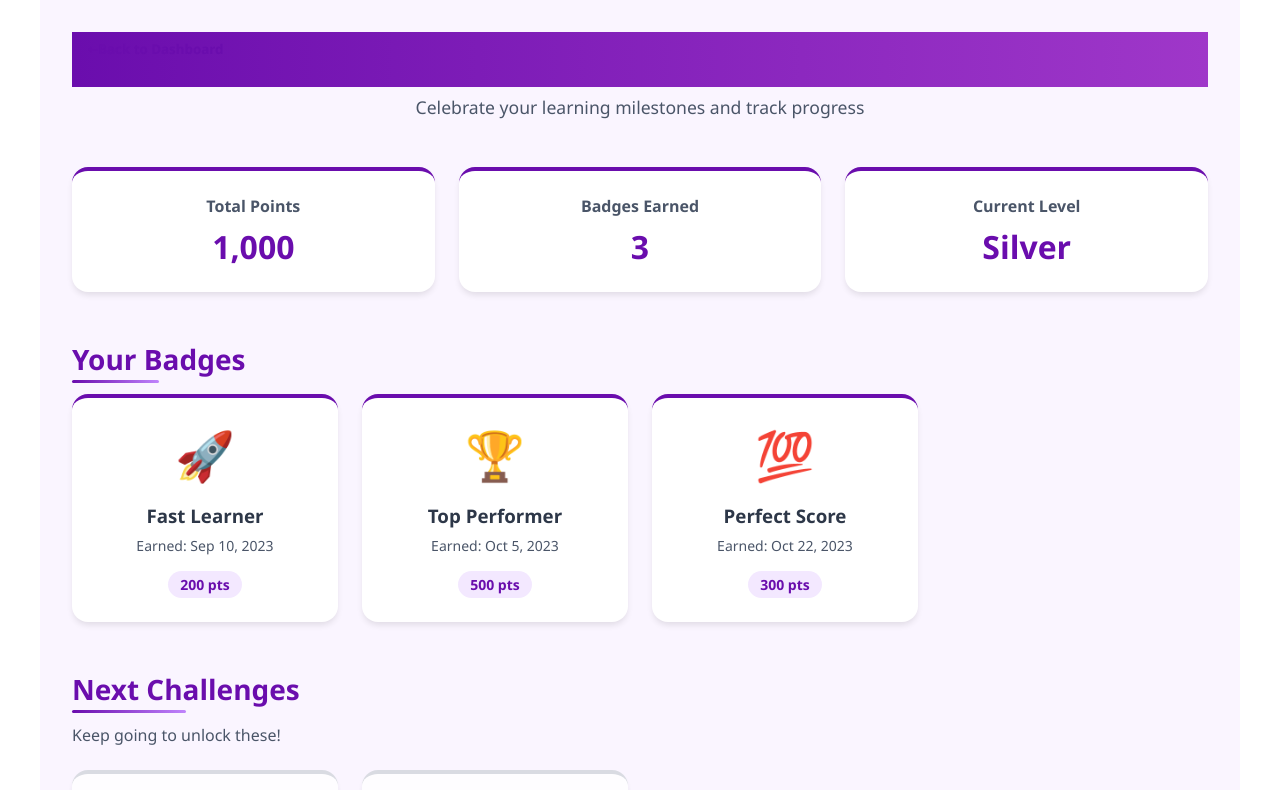
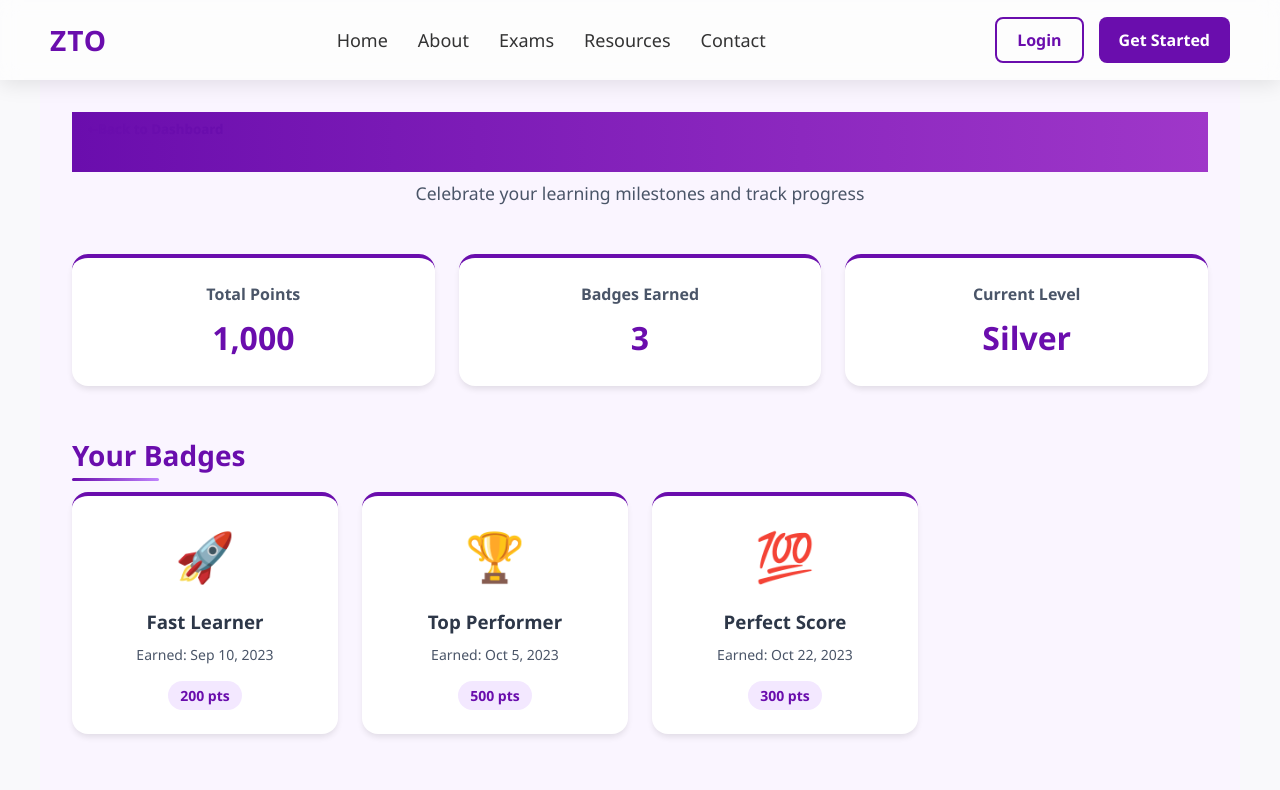
Before and after one commit to Ashishm0511/ztoFrontend, a React (Vite) app: page /rewards in a window 1280 px wide. Shown: the top 790 px of the page. Built offline with nearby package versions, Linux system fonts and the light colour scheme.

Commit message:
Added footer

```diff
--- a/src/App.jsx
+++ b/src/App.jsx
@@ -7,9 +7,9 @@ import About from './pages/About';
 import Home from './pages/Home';
 import Rewards from './pages/Rewards';
 import PastExams from './pages/PastExams';
-// import EnrollExams from './pages/EnrollExams';
+import EnrollExams from './pages/EnrollExams';
 // import CheckResults from './pages/CheckResults';
-// import CardLayout from './pages/Exams';
+import Exams from './pages/Exams';
 
 
 function App() {
@@ -21,11 +21,11 @@ function App() {
           <Route path="/login" element={<Login />} />
           <Route path="/register" element={<Register />} />
           <Route path="/resources" element={<Resources />} />
-          {/* <Route path="/exams" element={<CardLayout/>} /> */}
+          <Route path="/exams" element={<Exams/>} />
           <Route path="/pastexams" element={<PastExams />} />
           <Route path="/contact" element={<Contact />} />
           <Route path="/about" element={<About />} />
-          {/* <Route path="/enroll-exams" element={<EnrollExams />} /> */}
+          <Route path="/enroll-exams" element={<EnrollExams />} />
           <Route path="/rewards" element={<Rewards />} />
           {/* <Route path="/check-results" element={<CheckResults />} /> */}
         </Routes>
--- a/src/pages/Contact.jsx
+++ b/src/pages/Contact.jsx
@@ -1,7 +1,7 @@
 import React, { useState } from 'react';
 import './Contact.css';
 import Navbar from '../Components/Navbar';
-
+import Footer from '../Components/Footer';
 const Contact = () => {
   const [formData, setFormData] = useState({ name: '', email: '', message: '' });
 
@@ -81,6 +81,7 @@ const Contact = () => {
             </div>
         </div>
         </div>
+        <Footer />
     </>
   );
 };
--- a/src/pages/EnrollExams.css
+++ b/src/pages/EnrollExams.css
@@ -1,103 +1,134 @@
+/* ---------- Global Reset & Variables ---------- */
+*,
+*::before,
+*::after {
+  box-sizing: border-box;
+  margin: 0;
+  padding: 0;
+}
+
+:root {
+  --primary: #6A0DAD;
+  --text-dark: #333;
+  --text-light: #666;
+  --bg-card: #ffffff;
+  --badge-open-bg: #e6fffa;
+  --badge-open-text: #38b2ac;
+  --badge-fast-bg: #fffaf0;
+  --badge-fast-text: #dd6b20;
+  --shadow: 0 4px 12px rgba(0, 0, 0, 0.08);
+  --radius: 12px;
+}
+
+body {
+  font-family: "Inter", sans-serif;
+  background: #f9f9fb;
+  line-height: 1.5;
+  color: var(--text-dark);
+}
+
+/* ---------- Container ---------- */
 .enroll-container {
   max-width: 800px;
-    margin: 0 auto;
-    padding: 2rem;
-    font-family: 'Inter', sans-serif;
+  margin-inline: auto;
+  padding: 2rem 1.5rem;
+  position: relative; /* back button anchor */
 }
 
-  /* ===== HEADER ===== */
+/* ---------- Header ---------- */
 .enroll-header {
-    margin-bottom: 3rem;
+  margin-block-end: 3rem;
   text-align: center;
 }
 
 .back-button {
   position: absolute;
-    left: 2rem;
-    top: 2rem;
+  inset-inline-start: 1rem;
+  inset-block-start: 1rem;
   background: none;
   border: none;
-    color: #6A0DAD;
+  color: var(--primary);
   font-weight: 600;
   cursor: pointer;
 }
 
-  .header-content h1 {
-    font-size: 2rem;
-    color: #6A0DAD;
-    margin-bottom: 0.5rem;
+.enroll-header h1 {
+  font-size: clamp(1.75rem, 5vw, 2rem);
+  color: var(--primary);
+  margin-block-end: 0.5rem;
 }
 
-  .header-content p {
-    color: #666;
+.enroll-header p {
+  color: var(--text-light);
   font-size: 1.1rem;
 }
 
-  /* ===== EXAM CARD ===== */
+/* ---------- Exam List ---------- */
 .exam-list {
   display: flex;
   flex-direction: column;
   gap: 2rem;
 }
 
+/* ---------- Exam Card ---------- */
 .exam-card {
-    background: white;
-    border-radius: 12px;
+  background: var(--bg-card);
+  border-radius: var(--radius);
   padding: 2rem;
-    box-shadow: 0 4px 12px rgba(0, 0, 0, 0.08);
+  box-shadow: var(--shadow);
   border: 1px solid #eee;
 }
 
-  .card-header {
+/* Card Header */
+.exam-card .card-header {
   display: flex;
   justify-content: space-between;
   align-items: center;
-    margin-bottom: 1.5rem;
+  margin-block-end: 1.5rem;
+  flex-wrap: wrap;
+  gap: 1rem;
 }
 
-  .card-header h2 {
+.exam-card .card-header h2 {
   font-size: 1.5rem;
-    color: #333;
+  color: var(--text-dark);
   margin: 0;
 }
 
+/* Status Badges */
 .status-badge {
   padding: 0.35rem 1rem;
   border-radius: 20px;
   font-size: 0.9rem;
   font-weight: 600;
+  white-space: nowrap;
 }
 
 .status-badge.open {
-    background: #e6fffa;
-    color: #38b2ac;
+  background: var(--badge-open-bg);
+  color: var(--badge-open-text);
 }
 
 .status-badge.filling-fast {
-    background: #fffaf0;
-    color: #dd6b20;
+  background: var(--badge-fast-bg);
+  color: var(--badge-fast-text);
 }
 
-  /* Exam Details */
+/* Exam Details Grid */
 .exam-details {
   display: grid;
-    grid-template-columns: 1fr;
+  grid-template-columns: repeat(auto-fit, minmax(160px, 1fr));
   gap: 1rem;
-    margin-bottom: 1.5rem;
-  }
-
-  .detail-row {
-    display: flex;
-    justify-content: space-between;
+  margin-block-end: 1.5rem;
 }
 
 .detail-label {
-    color: #666;
+  color: var(--text-light);
   font-weight: 500;
 }
 
 .detail-value {
-    color: #333;
+  color: var(--text-dark);
   font-weight: 600;
 }
 
@@ -105,39 +136,39 @@
 .exam-description {
   color: #444;
   line-height: 1.6;
-    margin-bottom: 1.5rem;
+  margin-block-end: 1.5rem;
 }
 
-  /* Modules List */
+/* Modules */
 .modules-section h3 {
   font-size: 1.1rem;
   color: #555;
-    margin-bottom: 1rem;
+  margin-block-end: 1rem;
 }
 
 .modules-list {
   list-style: none;
+  margin: 0 0 1.5rem 0;
   padding: 0;
-    margin: 0 0 1.5rem 0;
 }
 
 .modules-list li {
-    margin-bottom: 0.5rem;
   display: flex;
   align-items: center;
+  gap: 0.5rem;
+  margin-block-end: 0.5rem;
 }
 
 .module-icon {
-    color: #6A0DAD;
-    margin-right: 0.5rem;
+  color: var(--primary);
 }
 
 /* Enroll Button */
 .enroll-button {
   width: 100%;
   padding: 1rem;
-    background: #6A0DAD;
-    color: white;
+  background: var(--primary);
+  color: #fff;
   border: none;
   border-radius: 8px;
   font-weight: 600;
@@ -145,23 +176,13 @@
   transition: background 0.2s;
 }
 
-  .enroll-button:hover {
+.enroll-button:is(:hover, :focus-visible) {
   background: #5a0a9d;
 }
 
-  /* ===== RESPONSIVE ===== */
+/* ---------- Responsive ---------- */
 @media (max-width: 768px) {
   .enroll-container {
-      padding: 1.5rem;
-    }
-
-    .card-header {
-      flex-direction: column;
-      align-items: flex-start;
-      gap: 1rem;
-    }
-
-    .status-badge {
-      align-self: flex-start;
+    padding: 1.5rem 1rem;
   }
 }
--- a/src/pages/EnrollExams.jsx
+++ b/src/pages/EnrollExams.jsx
@@ -1,6 +1,8 @@
 import React from 'react';
 import { useNavigate } from 'react-router-dom';
 import './EnrollExams.css';
+import Navbar from '../Components/Navbar';
+import Footer from '../Components/Footer';
 
 const EnrollExams = () => {
   const navigate = useNavigate();
@@ -41,6 +43,8 @@ const EnrollExams = () => {
   ];
 
   return (
+    <>
+    <Navbar />
     <div className="enroll-container">
       {/* Header Section */}
       <header className="enroll-header">
@@ -99,6 +103,9 @@ const EnrollExams = () => {
         ))}
       </div>
     </div>
+    <Footer />
+    </>
+
   );
 };
 
--- a/src/pages/Exams.jsx
+++ b/src/pages/Exams.jsx
@@ -4,7 +4,7 @@ import Navbar from '../Components/Navbar';
 import Footer from '../Components/Footer';
 import { useNavigate } from 'react-router-dom';
 
-const CardLayout = () => {
+const Exams = () => {
   const navigate = useNavigate();
   return (
     <>
@@ -96,4 +96,4 @@ const CardLayout = () => {
   );
 };
 
-export default CardLayout;
+export default Exams;
--- a/src/pages/Rewards.jsx
+++ b/src/pages/Rewards.jsx
@@ -1,6 +1,8 @@
 import React from 'react';
+import Navbar from '../Components/Navbar';
 import { useNavigate } from 'react-router-dom';
 import './Rewards.css';
+import Footer from '../Components/Footer';
 
 const Rewards = () => {
   const navigate = useNavigate();
@@ -14,6 +16,8 @@ const Rewards = () => {
   ];
 
   return (
+    <>
+    <Navbar />
     <div className="rewards-container">
       <header className="rewards-header">
         <button className="rewards-back-btn" onClick={() => navigate(-1)}>
@@ -68,6 +72,8 @@ const Rewards = () => {
         </div>
       </section>
     </div>
+    <Footer />
+    </>
   );
 };
 
```
Lines whose indentation alone changed are shown as unchanged.
